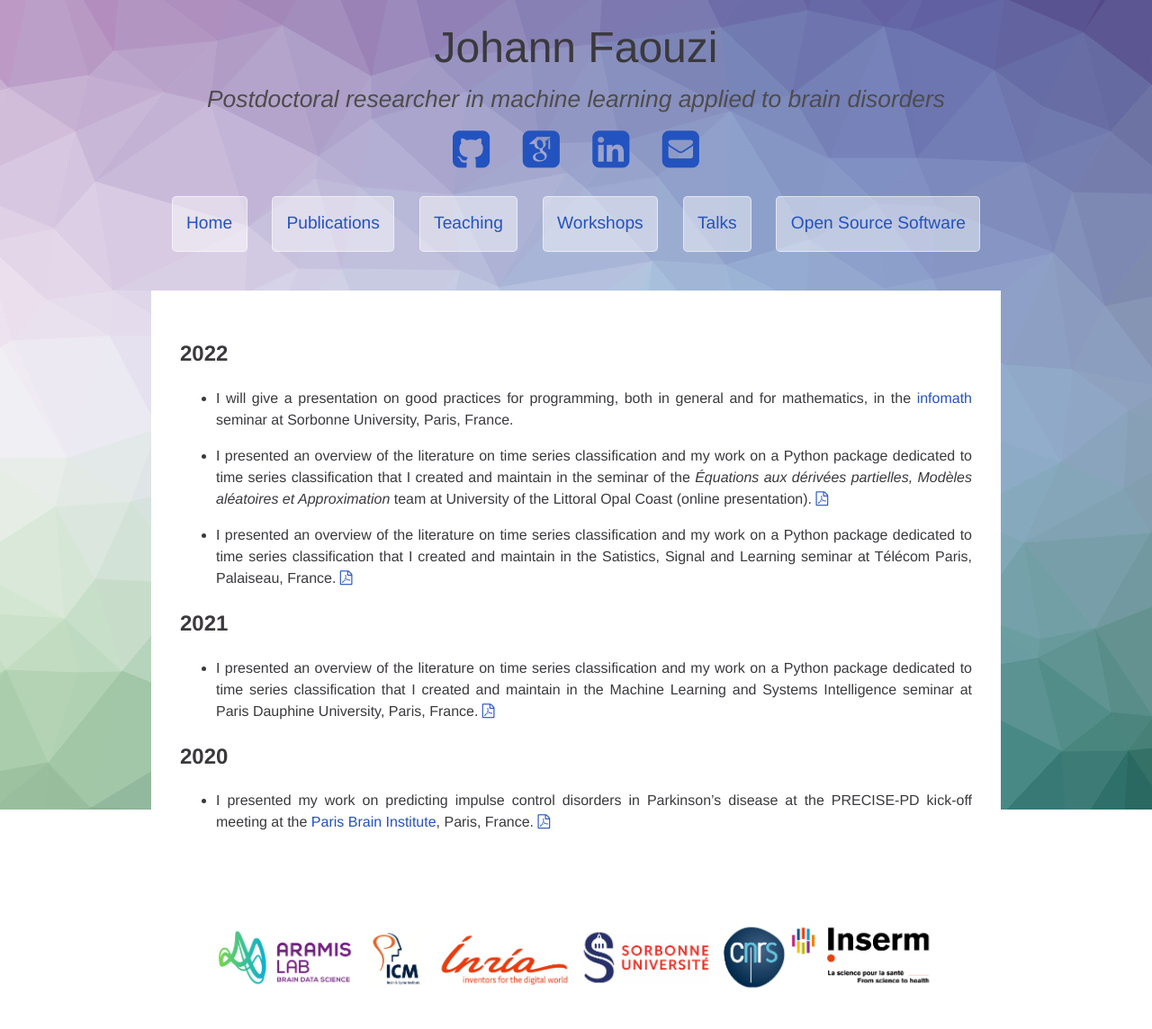
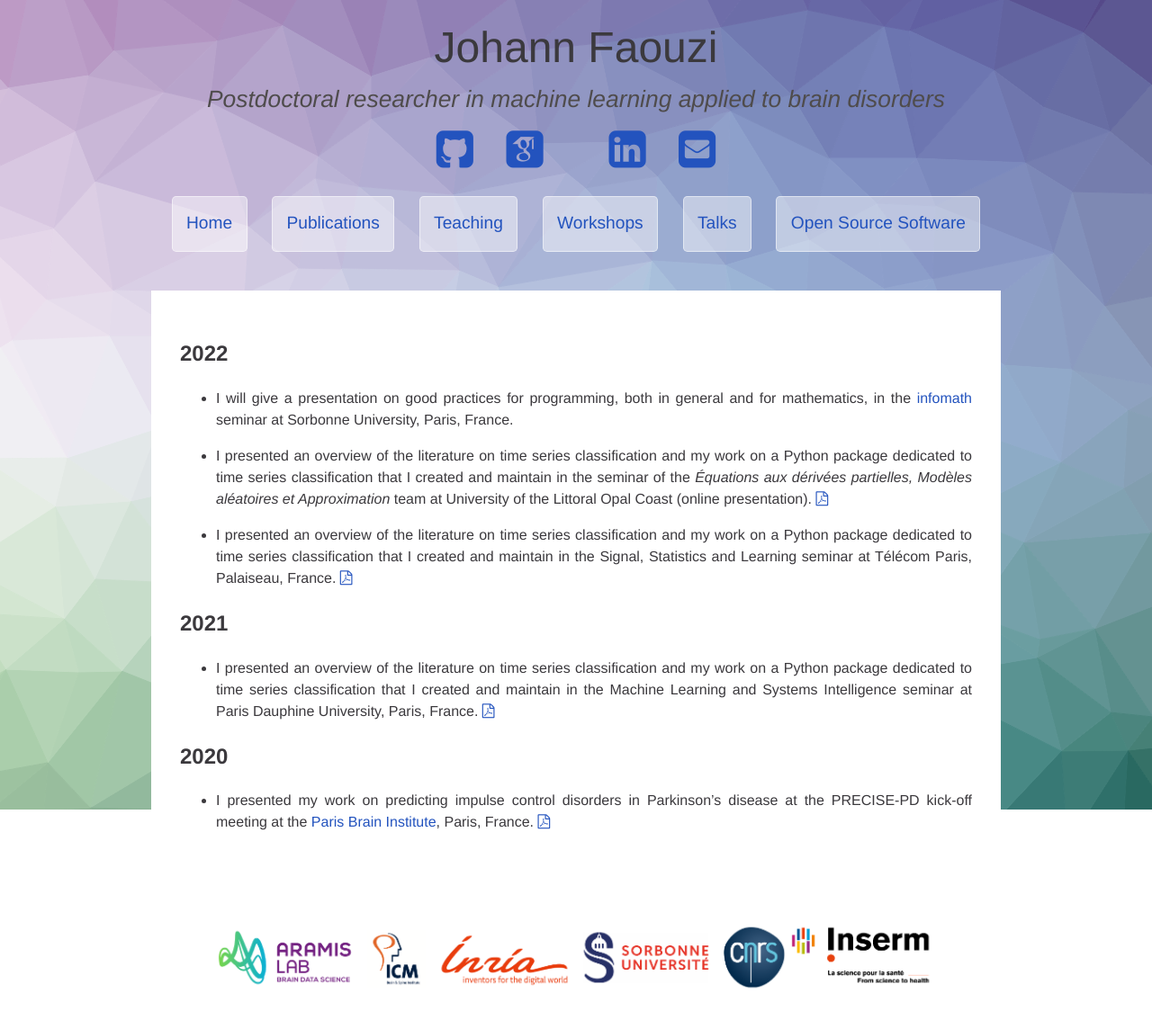
Before and after one commit to johannfaouzi/johannfaouzi.github.io, a Jekyll site: the page built from talks.md, in a window 1280 px wide. Shown: the whole page at 90% size. Built offline with Jekyll 4.4.1, drawn with Linux system fonts in a browser that asks for light colours; some web fonts are replaced; our own code applies the rules of GitHub Pages for plain Markdown files.

Commit message:
Update website

```diff
--- a/_layouts/default.html
+++ b/_layouts/default.html
@@ -22,6 +22,7 @@
             <nav class="links">
                 <a href="https://github.com/johannfaouzi"><i class="fa fa-github-square fa-3x"></i></a>
                 <a href="https://scholar.google.com/citations?user=0UgqSpwAAAAJ"><i class="ai ai-google-scholar-square ai-3x"></i></a>
+                <a href="https://cv.archives-ouvertes.fr/johann-faouzi"><i class="ai ai-hal-square ai-3x"></i></a>
                 <a href="https://www.linkedin.com/in/johann-faouzi-374a21128/"><i class="fa fa-linkedin-square fa-3x"></i></a>
                 <a href="mailto:johann.faouzi@gmail.com"><i class="fa fa-envelope-square fa-3x"></i></a>
             </nav>
--- a/talks.md
+++ b/talks.md
@@ -13,7 +13,7 @@ at University of the Littoral Opal Coast (online presentation).
 
 * I presented an overview of the literature on time series classification and
 my work on a Python package dedicated to time series classification that I
-created and maintain in the Satistics, Signal and Learning seminar
+created and maintain in the Signal, Statistics and Learning seminar
 at Télécom Paris, Palaiseau, France.
 <a href="media/talks/Time Series Classification in Python - Telecom S2A.pdf"><i class="fa fa-file-pdf-o fa-1x"></i></a>
 
```
